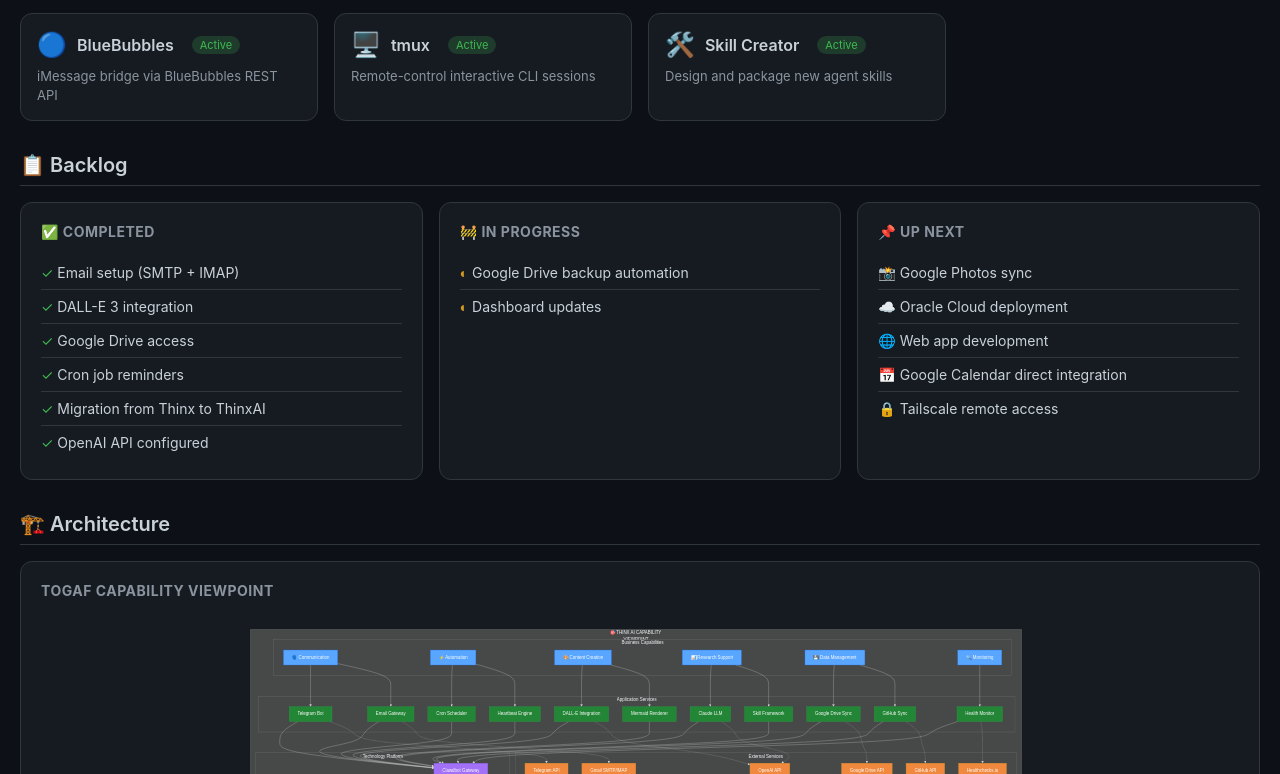
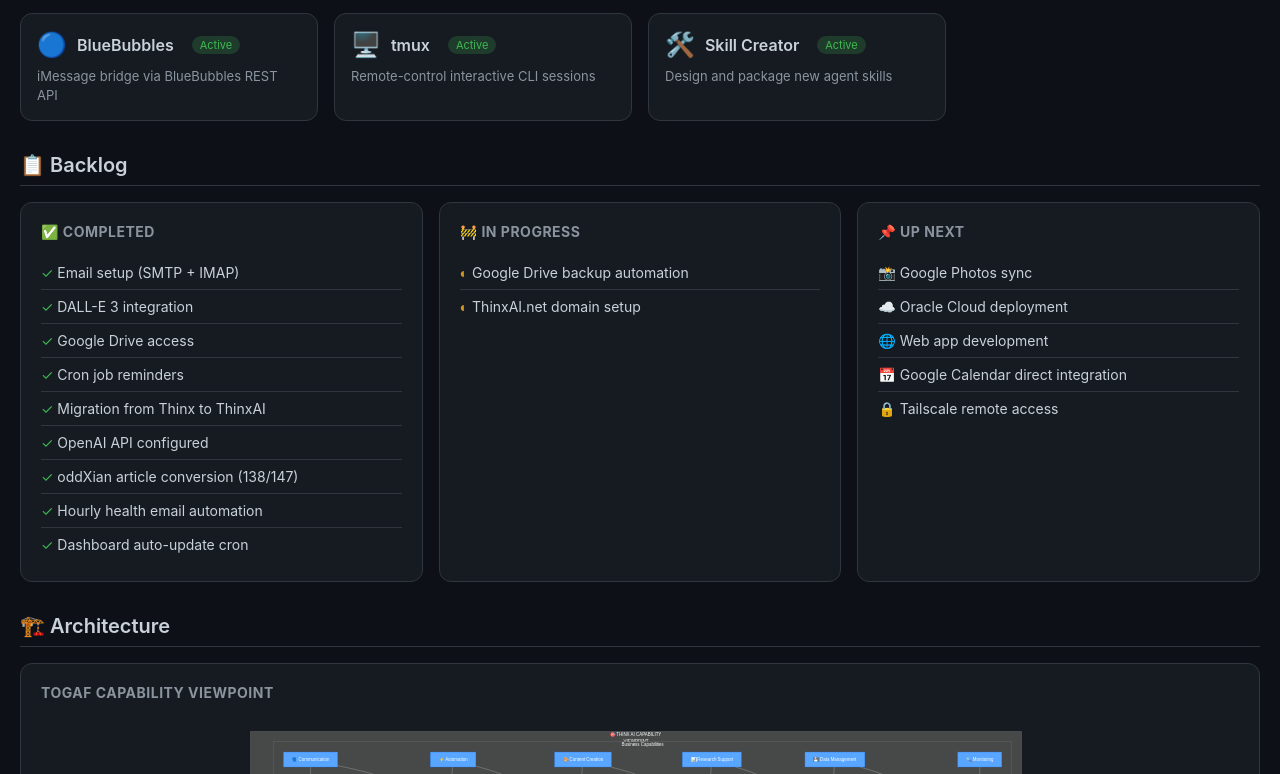
Before and after one commit to jdlongmire/thinx-dashboard, a plain HTML site: page index.html in a window 1280 px wide. Shown: the part 1067-1841 px from the top of the page. Drawn offline with Linux system fonts and the light colour scheme.

Commit message:
Dashboard update: oddXian conversion complete, health emails active

```diff
--- a/index.html
+++ b/index.html
@@ -232,7 +232,7 @@
                         <span class="status-label">Web Search</span>
                     </div>
                 </div>
-                <div class="updated">All systems operational · Migrated 2026-01-28</div>
+                <div class="updated">All systems operational · Updated 2026-01-29 16:16 CST</div>
             </div>
 
             <div class="card">
@@ -425,6 +425,9 @@
                     <li><span class="check">✓</span> Cron job reminders</li>
                     <li><span class="check">✓</span> Migration from Thinx to ThinxAI</li>
                     <li><span class="check">✓</span> OpenAI API configured</li>
+                    <li><span class="check">✓</span> oddXian article conversion (138/147)</li>
+                    <li><span class="check">✓</span> Hourly health email automation</li>
+                    <li><span class="check">✓</span> Dashboard auto-update cron</li>
                 </ul>
             </div>
 
@@ -432,7 +435,7 @@
                 <h2>🚧 In Progress</h2>
                 <ul>
                     <li><span class="pending">◐</span> Google Drive backup automation</li>
-                    <li><span class="pending">◐</span> Dashboard updates</li>
+                    <li><span class="pending">◐</span> ThinxAI.net domain setup</li>
                 </ul>
             </div>
 
```
